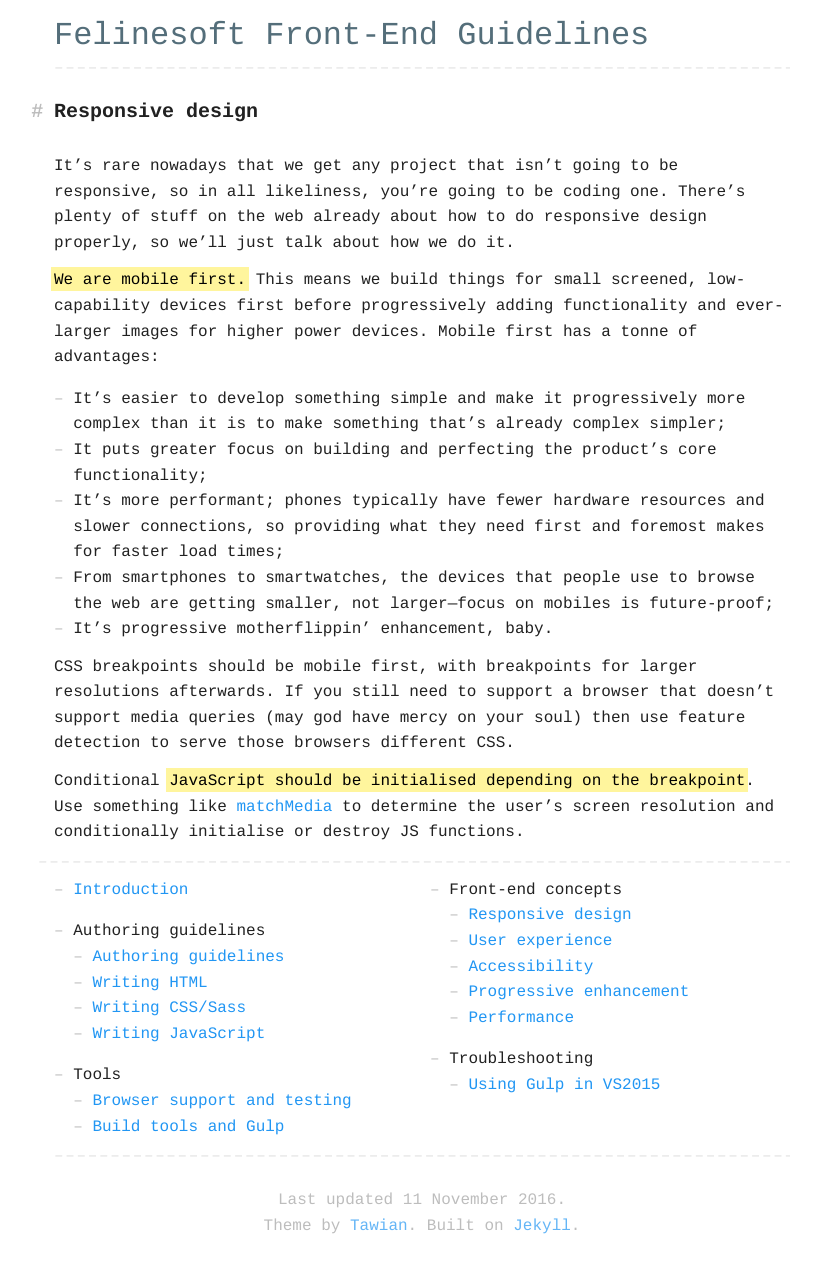
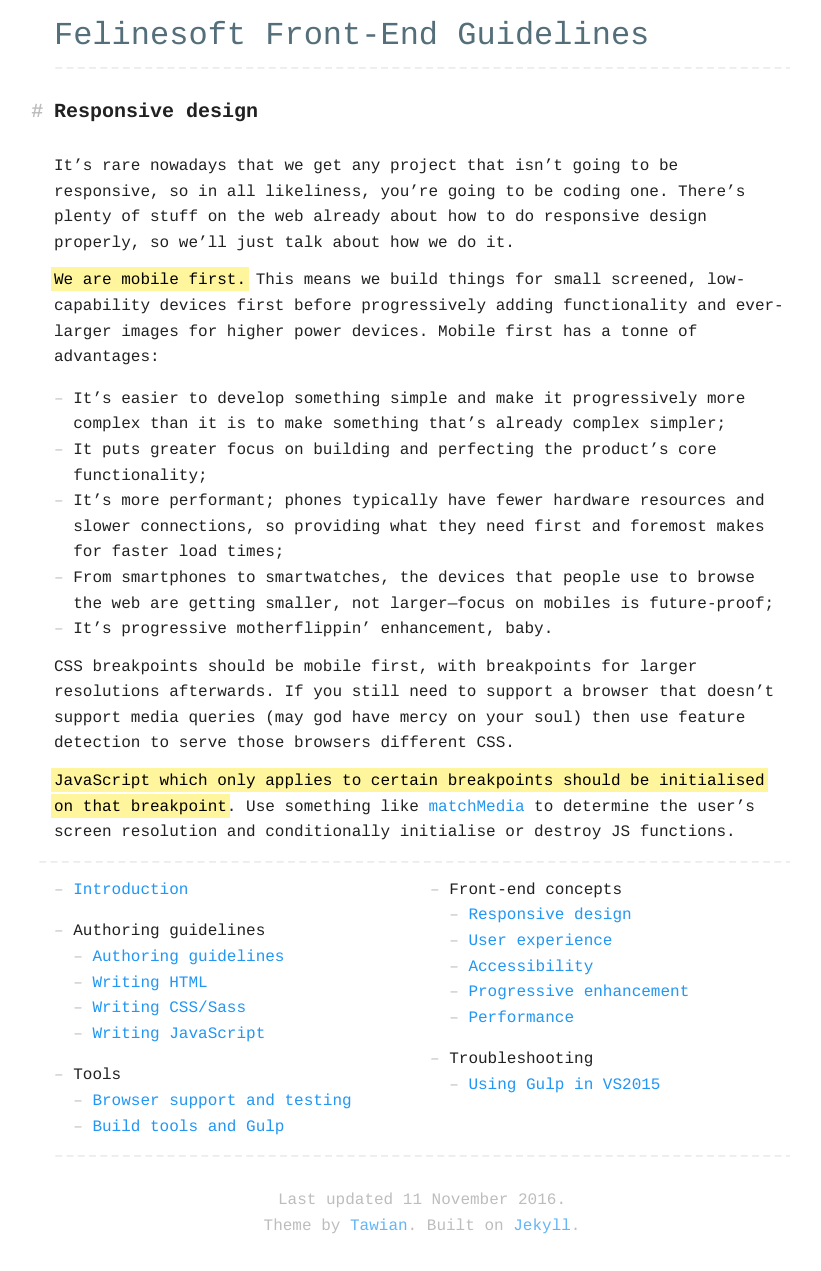
Before and after one commit to querkmachine/FSFrontEndDocs, a Jekyll site: the page built from concepts/responsive-design.md, in a window 1280 px wide. Shown: the whole page, without its empty margins (218-1039 px from the left). Built offline with Jekyll 4.4.1, drawn with Linux system fonts in a browser that asks for light colours.

Commit message:
Tweak wording

```diff
--- a/concepts/responsive-design.md
+++ b/concepts/responsive-design.md
@@ -15,4 +15,4 @@ It’s rare nowadays that we get any project that isn’t going to be responsive
 
 CSS breakpoints should be mobile first, with breakpoints for larger resolutions afterwards. If you still need to support a browser that doesn't support media queries (may god have mercy on your soul) then use feature detection to serve those browsers different CSS.
 
-Conditional <mark>JavaScript should be initialised depending on the breakpoint</mark>. Use something like [matchMedia](https://developer.mozilla.org/en-US/docs/Web/API/Window/matchMedia) to determine the user’s screen resolution and conditionally initialise or destroy JS functions.
+&zwnj;<mark>JavaScript which only applies to certain breakpoints should be initialised on that breakpoint</mark>. Use something like [matchMedia](https://developer.mozilla.org/en-US/docs/Web/API/Window/matchMedia) to determine the user’s screen resolution and conditionally initialise or destroy JS functions.
```
